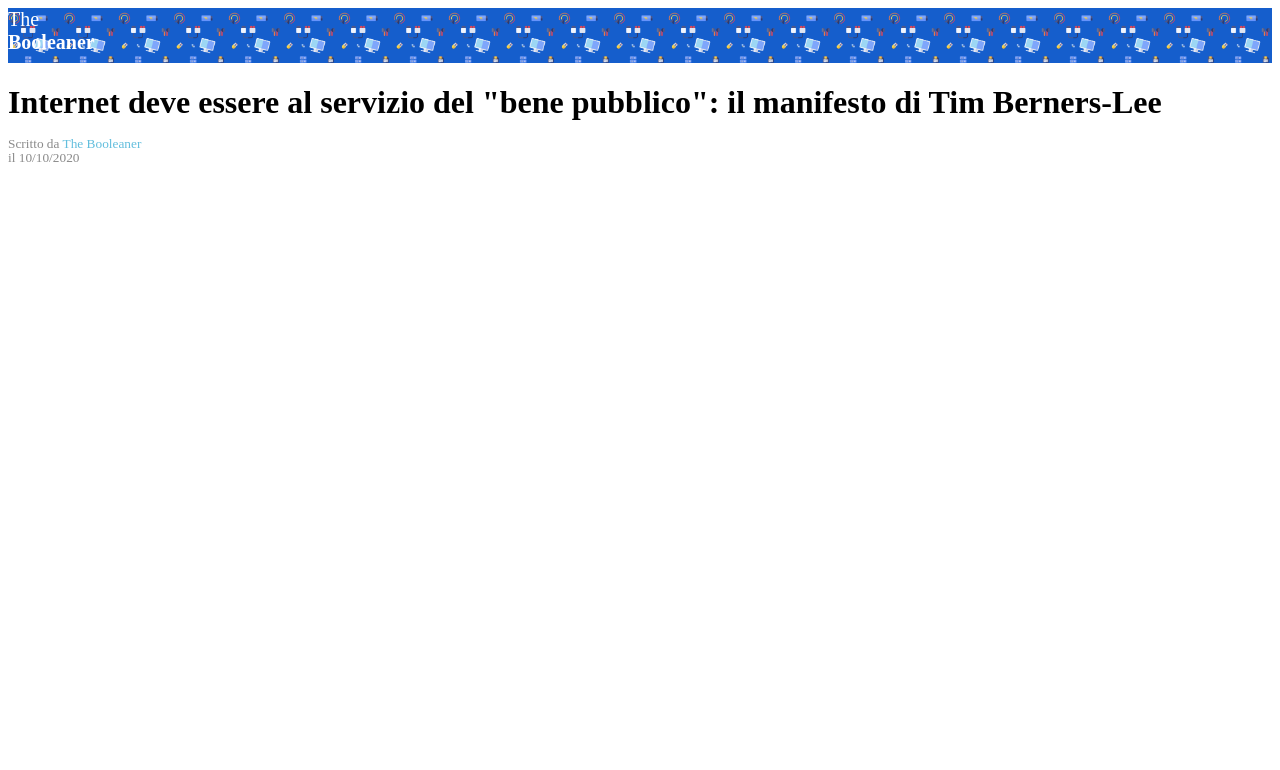
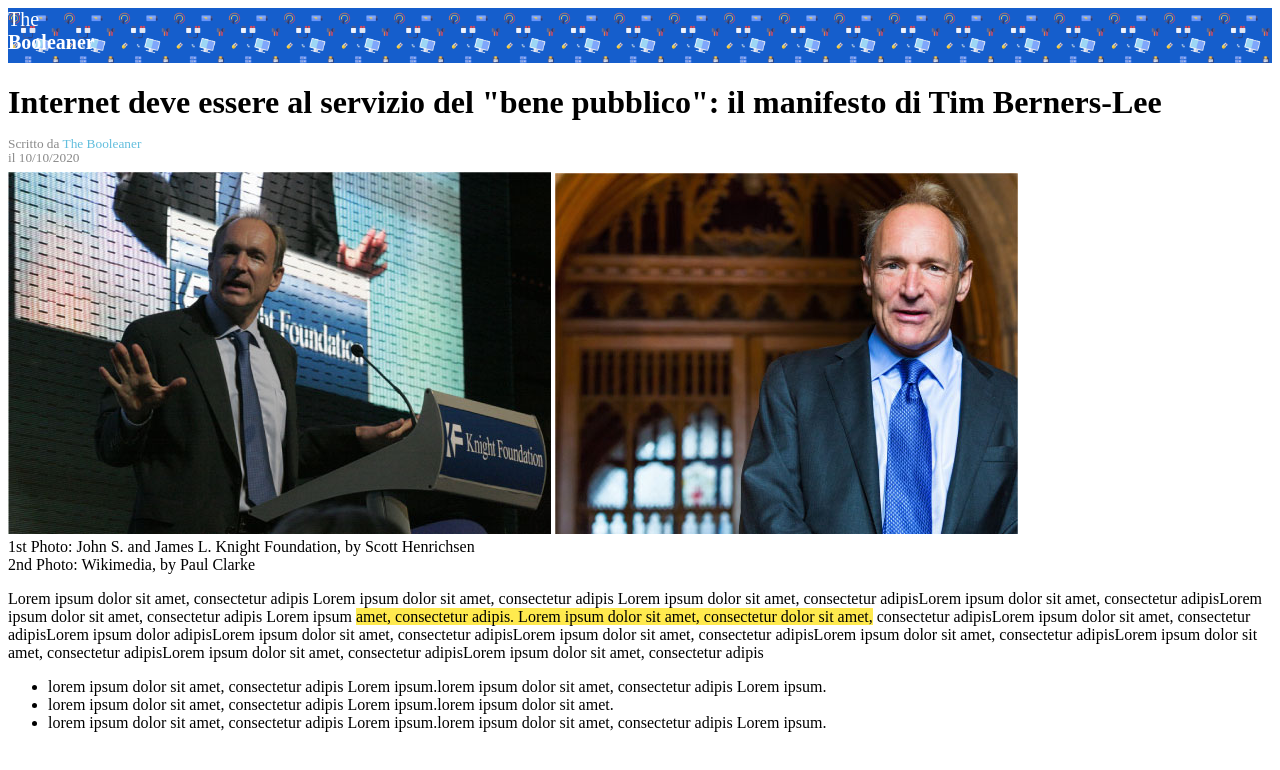
Before and after one commit to VenturelliGiorgia/html-css-booleaner, a plain HTML site: page index.html in a window 1280 px wide. Drawn offline with Linux system fonts and the light colour scheme.

Commit message:
adds img

```diff
--- a/css/style.css
+++ b/css/style.css
@@ -21,3 +21,7 @@ header {
 .light-blue {
     color: rgb(98, 190, 221);
 }
+
+.text-highlighted {
+    background-color: #ffea4e;
+}
--- a/index.html
+++ b/index.html
@@ -19,6 +19,26 @@
             </div>
             </section>
 
+            <img src="img/tim-1.jpg" alt="1st Photo: John S. and James L. Knight Foundation, by Scott Henrichsen">
+            <img src="img/tim-2.jpg" alt="2nd Photo: Wikimedia, by Paul Clarke">
+            <figcaption>1st Photo: John S. and James L. Knight Foundation, by Scott Henrichsen</figcaption>
+            <figcaption>2nd Photo: Wikimedia, by Paul Clarke</figcaption>
+
+                <p>Lorem ipsum dolor sit amet, consectetur adipis Lorem ipsum dolor sit amet, consectetur adipis Lorem
+                    ipsum dolor sit amet, consectetur adipisLorem ipsum dolor sit amet, consectetur adipisLorem ipsum
+                    dolor sit amet, consectetur adipis Lorem ipsum <span class="text-highlighted"> amet, consectetur adipis.
+                        Lorem ipsum dolor sit amet, consectetur dolor sit amet,</span> consectetur adipisLorem ipsum dolor
+                    sit amet, consectetur adipisLorem ipsum dolor  adipisLorem ipsum dolor sit amet, consectetur
+                    adipisLorem ipsum dolor sit amet, consectetur  adipisLorem ipsum dolor sit amet, consectetur
+                    adipisLorem ipsum dolor sit amet, consectetur adipisLorem ipsum dolor sit amet, consectetur
+                    adipisLorem ipsum dolor sit amet, consectetur adipis
+                </p>
+
+                <ul>
+                    <li>lorem ipsum dolor sit amet, consectetur adipis Lorem ipsum.lorem ipsum dolor sit amet, consectetur adipis Lorem ipsum. </li>
+                    <li>lorem ipsum dolor sit amet, consectetur adipis Lorem ipsum.lorem ipsum dolor sit amet. </li>
+                    <li>lorem ipsum dolor sit amet, consectetur adipis Lorem ipsum.lorem ipsum dolor sit amet, consectetur adipis Lorem ipsum. </li>
+                </ul>
         </main>
     </body>
 </html>
```
